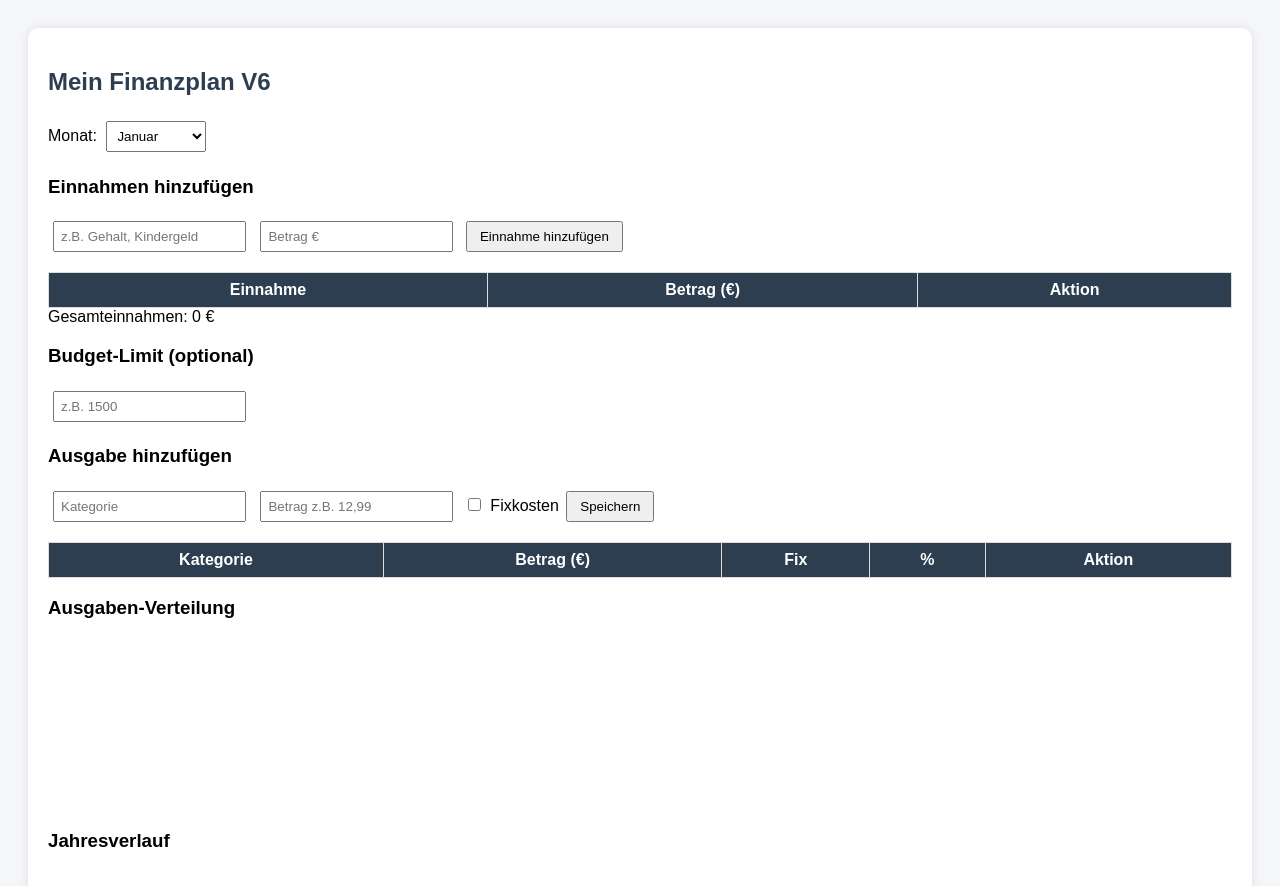
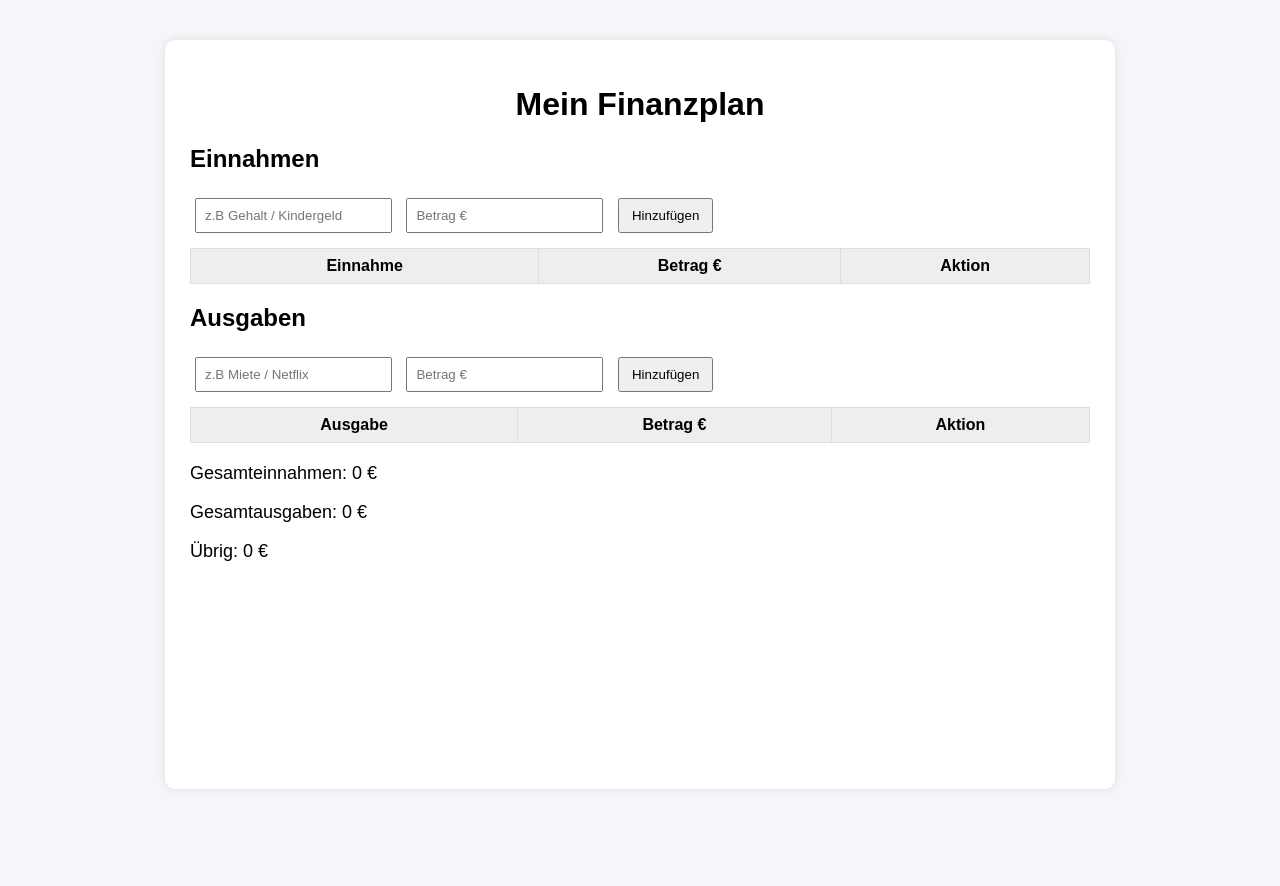
Before and after one commit to GonzoR36/finanzplan, a plain HTML site: page index.html in a window 1280 px wide. After the commit the page ends 829 px from the top, so only its background shows below. Drawn offline with nearby package versions, Linux system fonts and the light colour scheme.

Commit message:
Update index.html

```diff
--- a/index.html
+++ b/index.html
@@ -1,216 +1,285 @@
 <!DOCTYPE html>
-<html>
+<html lang="de">
 <head>
 <meta charset="UTF-8">
-<title>Mein Finanzplan V6</title>
-
-<meta name="viewport" content="width=device-width, initial-scale=1.0">
-<link rel="manifest" href="manifest.json">
+<title>Mein Finanzplan</title>
 
 <script src="https://cdn.jsdelivr.net/npm/chart.js"></script>
 
 <style>
-body { font-family: Arial; padding:20px; background:#f4f6f9;}
-.container { background:white; padding:20px; border-radius:10px; box-shadow:0 0 10px rgba(0,0,0,0.1);}
-h2 { color:#2c3e50;}
-input, select { padding:6px; margin:5px;}
-button { padding:6px 12px; margin:3px; cursor:pointer;}
-table { width:100%; border-collapse:collapse; margin-top:15px;}
-th, td { border:1px solid #ddd; padding:8px;}
-th { background:#2c3e50; color:white;}
-.summary { font-weight:bold; margin-top:10px;}
-.warning { color:red; font-weight:bold; }
-canvas { margin-top:20px;}
+
+body{
+font-family:Arial;
+background:#f4f6f9;
+margin:40px;
+}
+
+h1{
+text-align:center;
+}
+
+.container{
+max-width:900px;
+margin:auto;
+background:white;
+padding:25px;
+border-radius:10px;
+box-shadow:0 0 10px rgba(0,0,0,0.1);
+}
+
+input{
+padding:8px;
+margin:5px;
+}
+
+button{
+padding:8px 12px;
+margin:5px;
+cursor:pointer;
+}
+
+table{
+width:100%;
+border-collapse:collapse;
+margin-top:10px;
+}
+
+th,td{
+border:1px solid #ddd;
+padding:8px;
+text-align:center;
+}
+
+th{
+background:#eee;
+}
+
+.summary{
+margin-top:20px;
+font-size:18px;
+}
+
+canvas{
+margin-top:30px;
+}
+
 </style>
 </head>
+
 <body>
 
 <div class="container">
-<h2>Mein Finanzplan V6</h2>
 
-<label>Monat:</label>
-<select id="monthSelect" onchange="loadMonth()">
-<option>Januar</option><option>Februar</option><option>März</option>
-<option>April</option><option>Mai</option><option>Juni</option>
-<option>Juli</option><option>August</option><option>September</option>
-<option>Oktober</option><option>November</option><option>Dezember</option>
-</select>
+<h1>Mein Finanzplan</h1>
 
-<h3>Einnahmen hinzufügen</h3>
+<h2>Einnahmen</h2>
 
-<input type="text" id="incomeSource" placeholder="z.B. Gehalt, Kindergeld">
-<input type="number" step="0.01" id="incomeAmount" placeholder="Betrag €">
-<button onclick="addIncome()">Einnahme hinzufügen</button>
+<input id="incomeName" placeholder="z.B Gehalt / Kindergeld">
+<input id="incomeAmount" type="number" step="0.01" placeholder="Betrag €">
+<button onclick="addIncome()">Hinzufügen</button>
 
 <table>
 <thead>
 <tr>
 <th>Einnahme</th>
-<th>Betrag (€)</th>
+<th>Betrag €</th>
 <th>Aktion</th>
 </tr>
 </thead>
 <tbody id="incomeTable"></tbody>
 </table>
 
-<div id="incomeTotal">Gesamteinnahmen: 0 €</div>
 
-<h3>Budget-Limit (optional)</h3>
-<input type="number" step="0.01" id="budgetLimit" placeholder="z.B. 1500" oninput="updateAll()">
+<h2>Ausgaben</h2>
 
-<h3>Ausgabe hinzufügen</h3>
-<input type="text" id="category" placeholder="Kategorie">
-<input type="text" id="amount" placeholder="Betrag z.B. 12,99">
-<label><input type="checkbox" id="fixedCost"> Fixkosten</label>
-<button onclick="saveExpense()">Speichern</button>
+<input id="expenseName" placeholder="z.B Miete / Netflix">
+<input id="expenseAmount" type="number" step="0.01" placeholder="Betrag €">
+<button onclick="addExpense()">Hinzufügen</button>
 
 <table>
 <thead>
-<tr><th>Kategorie</th><th>Betrag (€)</th><th>Fix</th><th>%</th><th>Aktion</th></tr>
+<tr>
+<th>Ausgabe</th>
+<th>Betrag €</th>
+<th>Aktion</th>
+</tr>
 </thead>
 <tbody id="expenseTable"></tbody>
 </table>
 
-<div class="summary" id="summary"></div>
-<div class="warning" id="warning"></div>
 
-<h3>Ausgaben-Verteilung</h3>
-<canvas id="expenseChart"></canvas>
+<div class="summary">
 
-<h3>Jahresverlauf</h3>
-<canvas id="yearChart"></canvas>
+<p id="totalIncome">Gesamteinnahmen: 0 €</p>
+<p id="totalExpense">Gesamtausgaben: 0 €</p>
+<p id="balance">Übrig: 0 €</p>
 
 </div>
 
+<canvas id="chart"></canvas>
+
+</div>
+
+
 <script>
-let chart1, chart2;
-let currentMonth = document.getElementById("monthSelect").value;
-let editIndex = null;
 
-function parseAmount(v){ return parseFloat(v.replace(",", ".")); }
+let incomes=[]
+let expenses=[]
 
-function getMonthData(month){
- return JSON.parse(localStorage.getItem(month)) || {income:0, limit:0, expenses:[]};
+function addIncome(){
+
+let name=document.getElementById("incomeName").value
+let amount=parseFloat(document.getElementById("incomeAmount").value)
+
+if(!name||isNaN(amount))return
+
+incomes.push({name,amount})
+
+document.getElementById("incomeName").value=""
+document.getElementById("incomeAmount").value=""
+
+render()
 }
 
-function saveMonthData(month,data){
- localStorage.setItem(month,JSON.stringify(data));
+
+function addExpense(){
+
+let name=document.getElementById("expenseName").value
+let amount=parseFloat(document.getElementById("expenseAmount").value)
+
+if(!name||isNaN(amount))return
+
+expenses.push({name,amount})
+
+document.getElementById("expenseName").value=""
+document.getElementById("expenseAmount").value=""
+
+render()
 }
 
-function loadMonth(){
- currentMonth=document.getElementById("monthSelect").value;
- editIndex=null;
- updateAll();
+
+function deleteIncome(i){
+incomes.splice(i,1)
+render()
 }
 
-function saveExpense(){
- let data=getMonthData(currentMonth);
- const cat=document.getElementById("category").value;
- const amt=parseAmount(document.getElementById("amount").value);
- const fixed=document.getElementById("fixedCost").checked;
- if(!cat||isNaN(amt)) return;
+function deleteExpense(i){
+expenses.splice(i,1)
+render()
+}
 
- if(editIndex!==null){
-  data.expenses[editIndex]={category:cat,amount:amt,fixed:fixed};
-  editIndex=null;
- } else {
-  data.expenses.push({category:cat,amount:amt,fixed:fixed});
- }
 
- saveMonthData(currentMonth,data);
- document.getElementById("category").value="";
- document.getElementById("amount").value="";
- document.getElementById("fixedCost").checked=false;
- updateAll();
+function editIncome(i){
+
+let newName=prompt("Neue Einnahme:",incomes[i].name)
+let newAmount=prompt("Neuer Betrag:",incomes[i].amount)
+
+if(newName&&newAmount){
+incomes[i].name=newName
+incomes[i].amount=parseFloat(newAmount)
+}
+
+render()
+
 }
 
 function editExpense(i){
- let data=getMonthData(currentMonth);
- let e=data.expenses[i];
- document.getElementById("category").value=e.category;
- document.getElementById("amount").value=e.amount;
- document.getElementById("fixedCost").checked=e.fixed;
- editIndex=i;
+
+let newName=prompt("Neue Ausgabe:",expenses[i].name)
+let newAmount=prompt("Neuer Betrag:",expenses[i].amount)
+
+if(newName&&newAmount){
+expenses[i].name=newName
+expenses[i].amount=parseFloat(newAmount)
 }
 
-function deleteExpense(i){
- let data=getMonthData(currentMonth);
- data.expenses.splice(i,1);
- saveMonthData(currentMonth,data);
- updateAll();
+render()
+
 }
 
-function updateAll(){
- let data=getMonthData(currentMonth);
- data.income=parseAmount(document.getElementById("income").value)||data.income;
- data.limit=parseAmount(document.getElementById("budgetLimit").value)||data.limit;
- saveMonthData(currentMonth,data);
 
- document.getElementById("income").value=data.income;
- document.getElementById("budgetLimit").value=data.limit;
+function render(){
 
- const total=data.expenses.reduce((s,e)=>s+e.amount,0);
- const fixedTotal=data.expenses.filter(e=>e.fixed).reduce((s,e)=>s+e.amount,0);
- const free=data.income-total;
+let incomeTable=document.getElementById("incomeTable")
+let expenseTable=document.getElementById("expenseTable")
 
- const table=document.getElementById("expenseTable");
- table.innerHTML="";
- data.expenses.forEach((e,i)=>{
-  table.innerHTML+=`
-  <tr>
-  <td>${e.category}</td>
-  <td>${e.amount.toFixed(2)}</td>
-  <td>${e.fixed?"Ja":"Nein"}</td>
-  <td>${total>0?((e.amount/total)*100).toFixed(1):0}%</td>
-  <td>
-   <button onclick="editExpense(${i})">Bearbeiten</button>
-   <button onclick="deleteExpense(${i})">X</button>
-  </td>
-  </tr>`;
- });
+incomeTable.innerHTML=""
+expenseTable.innerHTML=""
 
- document.getElementById("summary").innerText=
- "Ausgaben: "+total.toFixed(2)+" € | Fixkosten: "+fixedTotal.toFixed(2)+" € | Frei: "+free.toFixed(2)+" €";
+let totalIncome=0
+let totalExpense=0
 
- if(data.limit>0 && total>data.limit){
-  document.getElementById("warning").innerText="⚠ Budget überschritten!";
- } else {
-  document.getElementById("warning").innerText="";
- }
 
- updateCharts();
- updateYearChart();
+incomes.forEach((i,index)=>{
+
+totalIncome+=i.amount
+
+incomeTable.innerHTML+=`
+
+<tr>
+<td>${i.name}</td>
+<td>${i.amount.toFixed(2)}</td>
+<td>
+<button onclick="editIncome(${index})">Bearbeiten</button>
+<button onclick="deleteIncome(${index})">X</button>
+</td>
+</tr>
+
+`
+
+})
+
+
+expenses.forEach((e,index)=>{
+
+totalExpense+=e.amount
+
+expenseTable.innerHTML+=`
+
+<tr>
+<td>${e.name}</td>
+<td>${e.amount.toFixed(2)}</td>
+<td>
+<button onclick="editExpense(${index})">Bearbeiten</button>
+<button onclick="deleteExpense(${index})">X</button>
+</td>
+</tr>
+
+`
+
+})
+
+
+document.getElementById("totalIncome").innerText="Gesamteinnahmen: "+totalIncome.toFixed(2)+" €"
+document.getElementById("totalExpense").innerText="Gesamtausgaben: "+totalExpense.toFixed(2)+" €"
+document.getElementById("balance").innerText="Übrig: "+(totalIncome-totalExpense).toFixed(2)+" €"
+
+
+updateChart(totalIncome,totalExpense)
+
 }
 
-function updateCharts(){
- let data=getMonthData(currentMonth);
- const total=data.expenses.reduce((s,e)=>s+e.amount,0);
 
- if(chart1)chart1.destroy();
+let chart
 
- chart1=new Chart(document.getElementById("expenseChart"),{
-  type:'pie',
-  data:{labels:data.expenses.map(e=>e.category),
-  datasets:[{data:data.expenses.map(e=>e.amount)}]}
- });
+function updateChart(income,expense){
+
+let ctx=document.getElementById("chart")
+
+if(chart) chart.destroy()
+
+chart=new Chart(ctx,{
+type:"pie",
+data:{
+labels:["Einnahmen","Ausgaben"],
+datasets:[{
+data:[income,expense]
+}]
+}
+})
+
 }
 
-function updateYearChart(){
- if(chart2)chart2.destroy();
- const months=["Januar","Februar","März","April","Mai","Juni",
- "Juli","August","September","Oktober","November","Dezember"];
- const values=months.map(m=>{
-  let d=getMonthData(m);
-  return d.expenses.reduce((s,e)=>s+e.amount,0);
- });
-
- chart2=new Chart(document.getElementById("yearChart"),{
-  type:'line',
-  data:{labels:months,datasets:[{label:"Ausgaben",data:values}]}
- });
-}
-
-updateAll();
 </script>
 
 </body>
```
